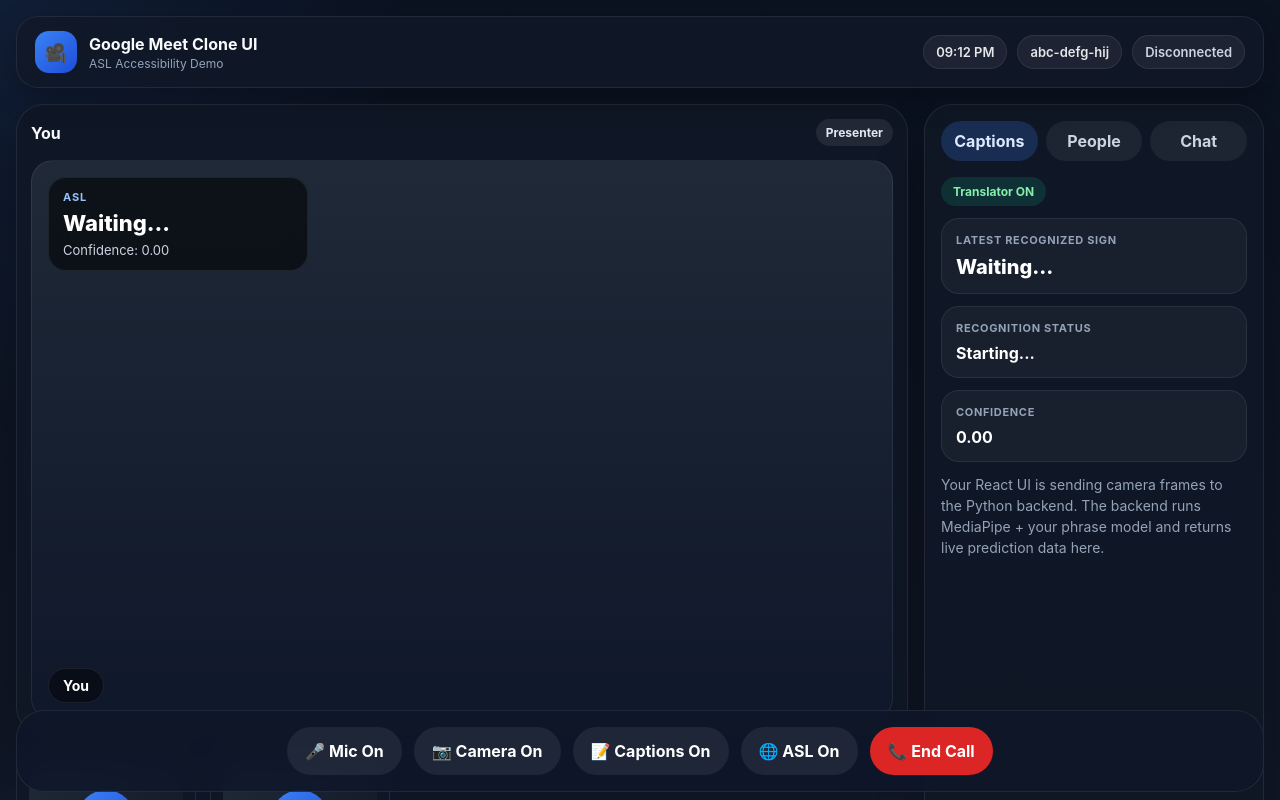
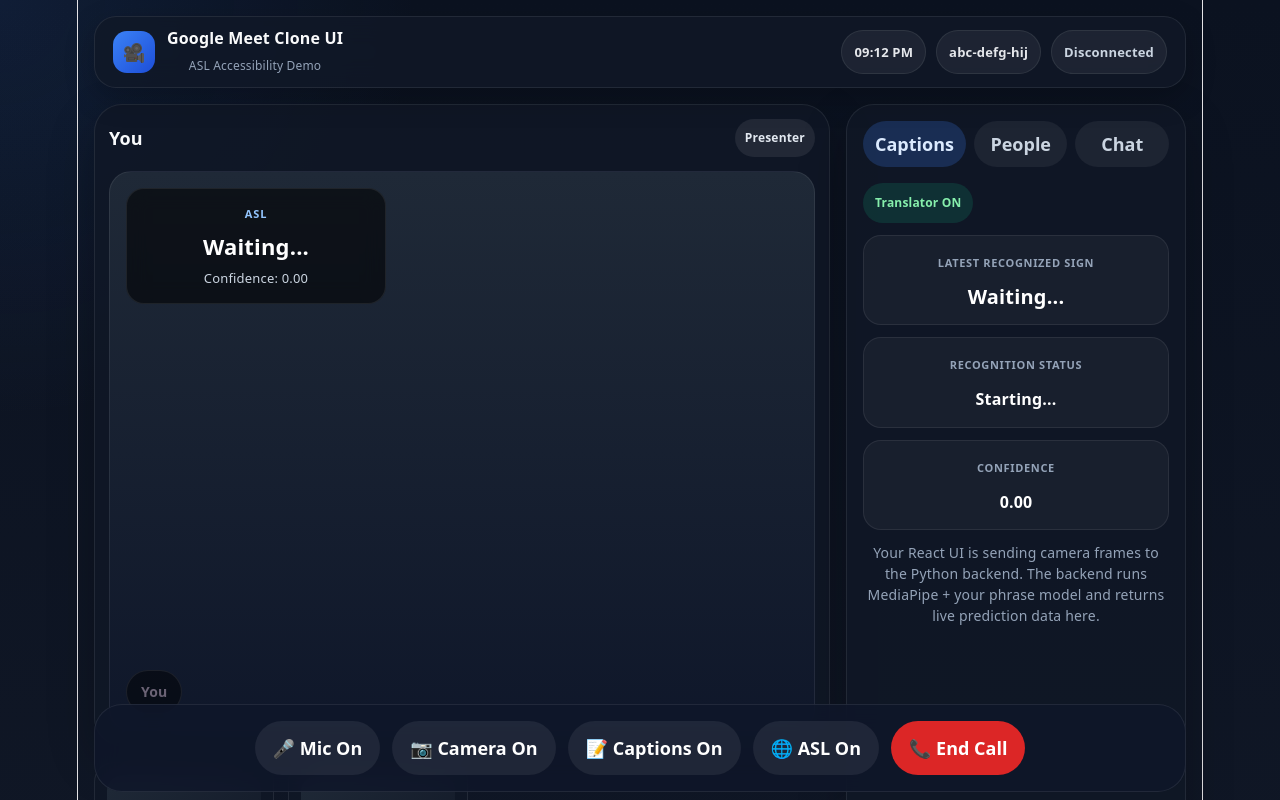
Before and after one commit to itsrihan/final_year_proj, a React app in the folder frontend/: page / in a window 1280 px wide. Shown: the top 800 px of the page. Built offline with nearby package versions, Linux system fonts and the light colour scheme; no server answers; the HTML template or start-up script is replaced by a standard one.

Commit message:
ui.jsx ui.css

```diff
--- a/frontend/src/App.jsx
+++ b/frontend/src/App.jsx
@@ -1,4 +1,4 @@
-import MeetingRoom from "./components/MeetingRoom";
+import Ui from "./components/ui";
 import { useAslStream } from "./hooks/useAslStream";
 
 function App() {
@@ -23,7 +23,7 @@
   } = useAslStream();
 
   return (
-    <MeetingRoom
+    <Ui
       videoRef={videoRef}
       canvasRef={canvasRef}
       connected={connected}
--- a/frontend/src/components/MeetingRoom.jsx
+++ b/frontend/src/components/ui.jsx
@@ -1,4 +1,6 @@
-function MeetingRoom({
+import "./ui.css";
+
+function Ui({
   videoRef,
   canvasRef,
   connected,
@@ -218,4 +220,4 @@
   );
 }
 
-export default MeetingRoom;
+export default Ui;
--- a/frontend/src/main.jsx
+++ b/frontend/src/main.jsx
@@ -1,7 +1,7 @@
 import React from "react";
 import ReactDOM from "react-dom/client";
 import App from "./App";
-import "./App.css";
+import "./index.css";
 
 ReactDOM.createRoot(document.getElementById("root")).render(
   <React.StrictMode>
```
Also changed, not shown: frontend/src/components/ui.css (renamed from frontend/src/App.css).
